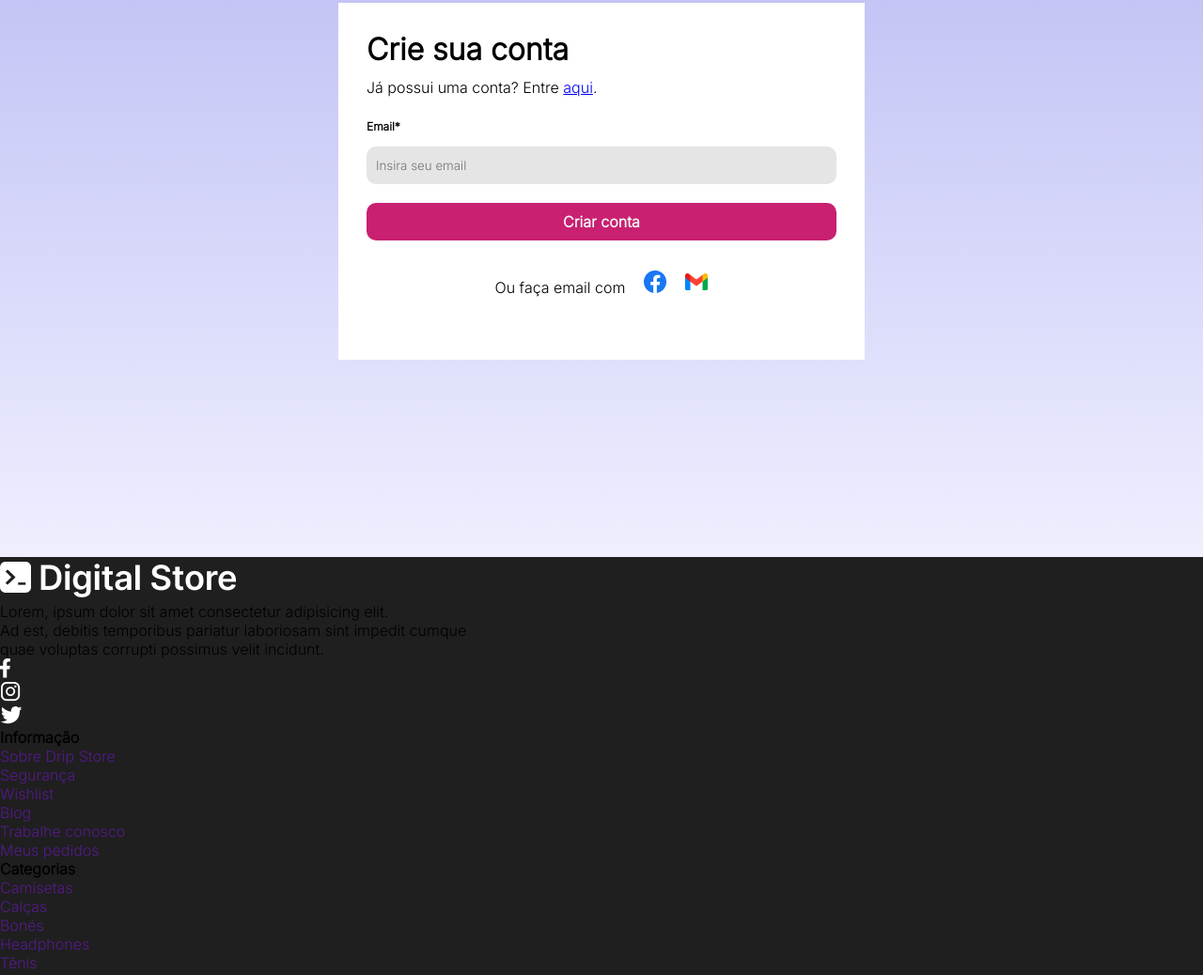
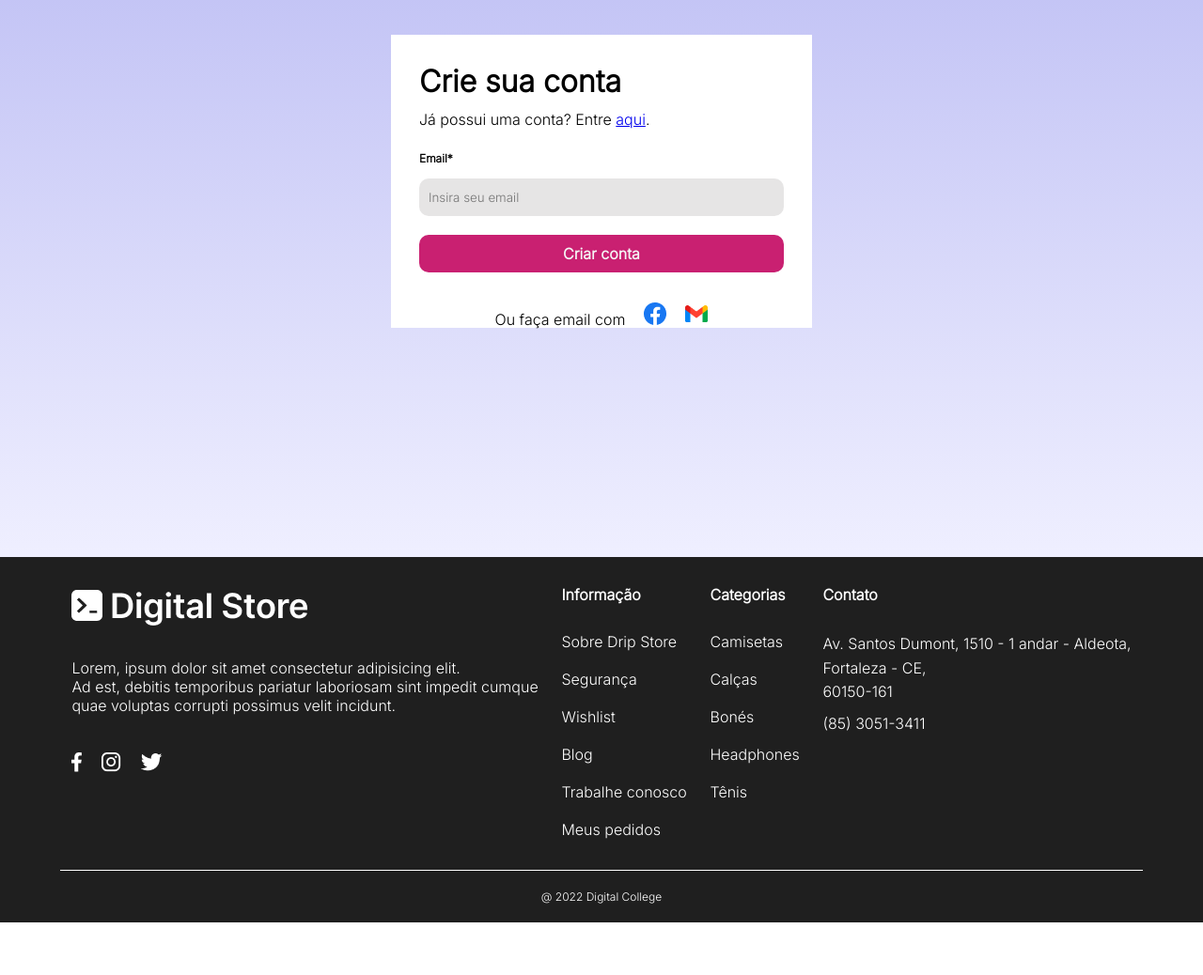
Before and after one commit to ursarah/digital_store, a plain HTML site: page email.html in a window 1280 px wide. Shown: the part 277-1315 px from the top of the page at 94% size. After the commit the page ends 1259 px from the top, so only its background shows below. Drawn offline with Linux system fonts and the light colour scheme.

Commit message:
style: mudando algumas class do footer de acordo com o html, aumentando as forms

```diff
--- a/assets/css/box-form-email.css
+++ b/assets/css/box-form-email.css
@@ -1,7 +1,7 @@
 .container-main{
     align-self: center;
-    width: 560px;
-    height: 380px;
+    width: 35%;
+    height: 39%;
     background-color: white;
     padding: 30px;
     line-height: 40px;
--- a/assets/css/box-form-login.css
+++ b/assets/css/box-form-login.css
@@ -1,7 +1,7 @@
 .container-main{
     align-self: center;
-    width: 500px;
-    height: 470px;
+    width: 40%;
+    height: 50%;
     background-color: white;
     padding: 30px;
     line-height: 40px;
--- a/assets/css/style.css
+++ b/assets/css/style.css
@@ -1,5 +1,5 @@
 *{
-    padding: 0;
+    margin: 0;
     margin: 0;
     font-family: 'Inter', sans-serif;
     text-decoration: none;
@@ -12,7 +12,7 @@ header{
     background-color: white;
 }
 header figure{
-    padding: 20px 100px;
+    margin: 20px 100px;
 }
 main{
     display: flex;
@@ -36,6 +36,7 @@ main{
     border-radius: 10px;
     border: none;
     padding-left: 10px;
+    outline: none;
 }
 .form-button{
     display: block;
@@ -63,12 +64,12 @@ main{
 .container-sociais{
     display: flex;
     justify-content: center;
-    padding-top: 30px;
+    margin-top: 30px;
 }
 .container-sociais a{
-    padding-left: 20px;
+    margin-left: 20px;
 }
-figure{
+figure, .section-sociais{
     display: flex;
 }
 img.esquerda{
@@ -79,28 +80,37 @@ img.direita{
 }
 
 footer{
-    max-height: 100vh;
+    height: auto;
+    width: 100%;
     background-color: #1F1F1F;
 }
-.container-footer{
+.footer-section{
     display: flex;
-    justify-content: space-between;
+    justify-content: space-around;
     border-bottom: 1px solid white;
-    padding: 50px 0;
+    width: 90%;
     margin: auto;
-    max-width: 1500px;
 }
-.container-footer figure img{
-    padding: 30px 20px 0 0;
+.section-sociais li{
+    margin: 10px 20px 0 0;
 }
-.container-footer li{
-    padding-bottom: 10px;
+.footer-section nav ul{
+    padding: 0;
 }
-.container-footer h4, .footer-logo img{
+.footer-section nav li{
+    margin-bottom: 20px;
+}
+.footer-section h4, .section-logo img{
     padding: 30px 0;
 }
-.container-footer p, .container-footer h4, .container-footer a, .footer-copy{
+.footer-section p, .footer-section h4, .footer-section a, .footer-copy{
     color: white;
+}
+.contatos p:nth-child(3){
+    margin-top: 10px;
+}
+.contatos p:nth-child(2){
+    line-height: 1.6em;
 }
 .footer-copy{
     text-align: center;
@@ -119,20 +129,14 @@ footer{
     main figure{
         display: none;
     }
-    footer{
-        height: 100vh;
+    .section-logo{
+        margin-bottom: 50px;
     }
-    .footer-logo{
-        padding-bottom: 50px;
-    }
-    .container-footer{
+    .footer-section{
         display: flex;
         flex-wrap: wrap;
         margin: auto;
         max-width: 90vw;
-    }
-    .contatos{
-        padding-top: 50px;
     }
 
 }
```
